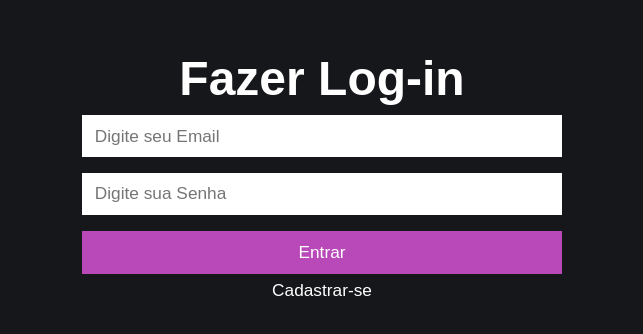
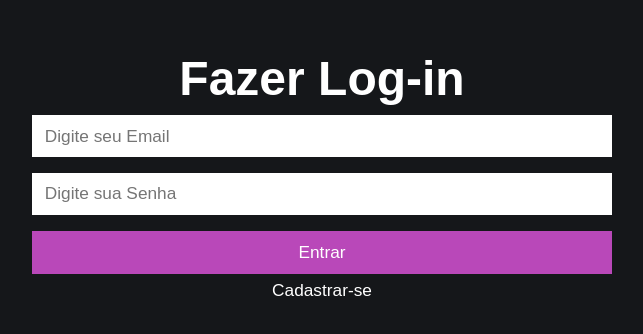
Before and after one commit to Pedro-Rocha-Araujo/projeto-firebase, a React (Create React App) app: page / in a window 1280 px wide. Shown: the part 240-574 px from the top of the page, without its empty margins (318-961 px from the left). Built offline with nearby package versions, Linux system fonts and the light colour scheme.

Commit message:
Mudanças de responsividade

```diff
--- a/src/index.css
+++ b/src/index.css
@@ -40,7 +40,7 @@ input {
   font-size: clamp(0.9rem, 8vw, 1.08rem);
   height: 2.6rem;
   width: 98%;
-  max-width: 480px;
+  max-width: 580px;
   padding: 2px 0.8rem;
 }
 
@@ -48,7 +48,7 @@ button[type="submit"] {
   font-size: clamp(0.9rem, 8vw, 1.08rem);
   width: 98%;
   height: 2.7rem;
-  max-width: 480px;
+  max-width: 580px;
   background-color: rgb(185, 72, 185);
   color: #fff;
 }
@@ -67,7 +67,7 @@ a:hover {
 div.admin textarea {
   width: 98%;
   min-height: 6rem;
-  max-width: 480px;
+  max-width: 580px;
   padding: 0.6rem 0.8rem;
 }
 
@@ -86,7 +86,7 @@ section {
   gap: 12px;
   background-color: rgba(255, 255, 255, 0.151);
   width: 98%;
-  max-width: 480px;
+  max-width: 580px;
   margin: 2rem auto;
   border-radius: 0.6rem;
   padding: 1rem;
```
